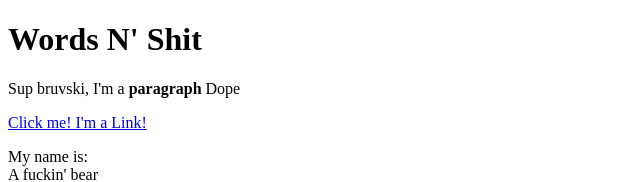
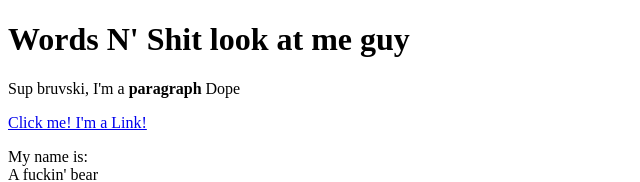
Before and after one commit to Zshaw91/cartoon-hero, a plain HTML site: page test.html in a window 1280 px wide. Shown: the top 182 px of the page, without its empty margins (0-640 px from the left). Drawn offline with Linux system fonts and the light colour scheme.

Commit message:
Added the word "guy"

```diff
--- a/test.html
+++ b/test.html
@@ -3,7 +3,7 @@
 	<title>Test Page</title>
 </head>
 <body>
-	<h1>Words N' Shit</h1>
+	<h1>Words N' Shit look at me guy</h1>
 	<p> Sup bruvski, I'm a <b>paragraph</b> Dope</p>
 	<a href="https://google.com" target="_blank" title ="let's go to google">Click me! I'm a Link!</a>
 	<p>My name is:<br>
```
